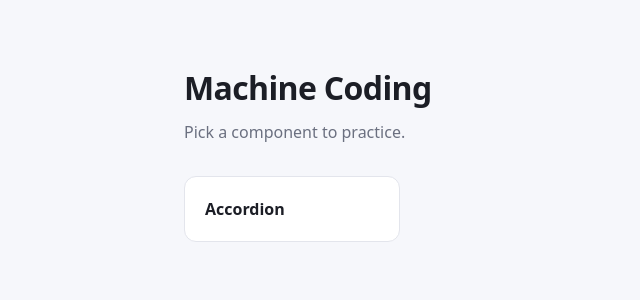
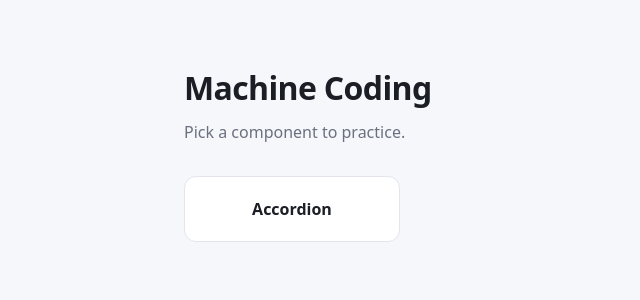
Before and after one commit to Shashwat-Mahto/Frontend-SDE-1, a React (Vite) app: page / in a window 1280 px wide. Shown: the top 300 px of the page, without its empty margins (0-640 px from the left). Built offline with nearby package versions, Linux system fonts and the light colour scheme.

Commit message:
style fix

```diff
--- a/src/App.css
+++ b/src/App.css
@@ -24,7 +24,7 @@
 
 .home-card {
   padding: 20px;
-  text-align: left;
+  text-align: center;
   font-size: 1rem;
   font-weight: 600;
   background: var(--surface);
```
